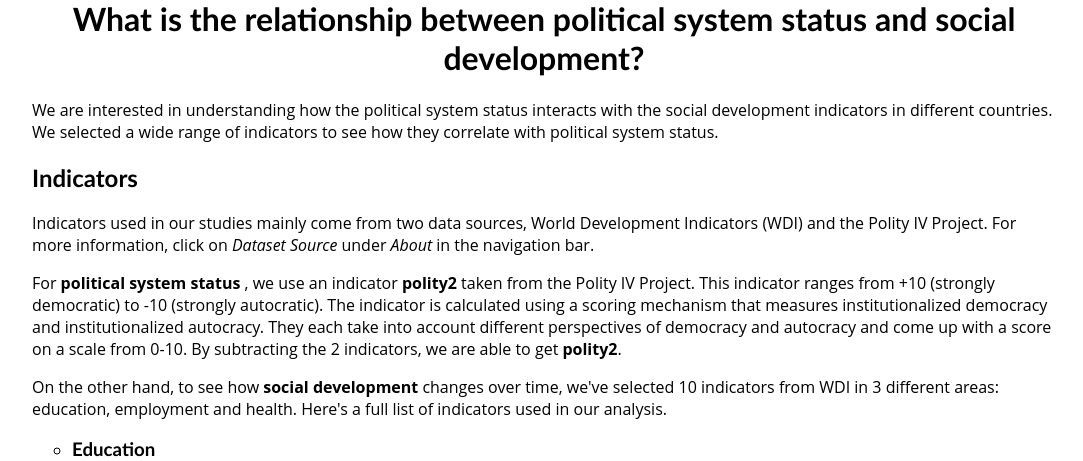
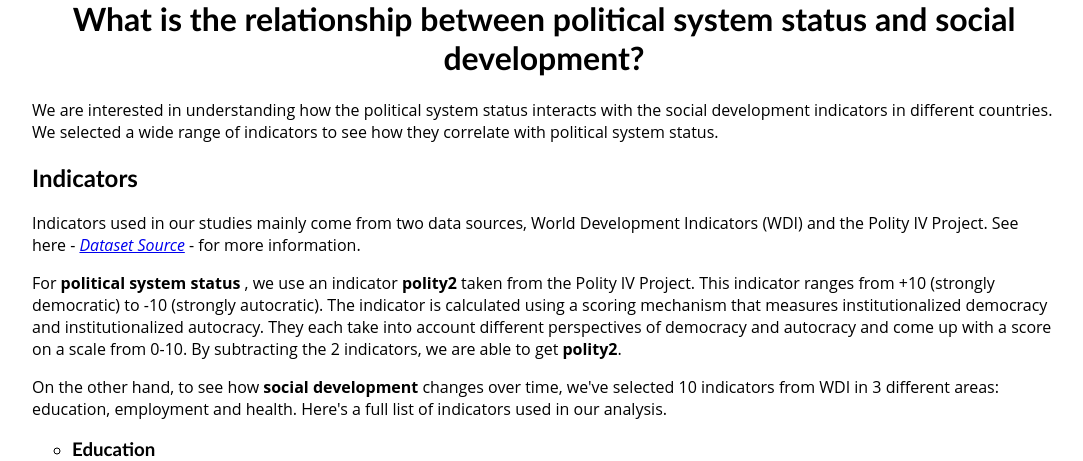
Before and after one commit to jxie4/project-SJR, a Django app: page /dev/question in a window 1280 px wide. Shown: the part 162-623 px from the top of the page, without its empty margins (96-1179 px from the left). Run offline with Django 3.2, Linux system fonts and the light colour scheme.

Commit message:
Few edits

```diff
--- a/SJR/dev/templates/question.html
+++ b/SJR/dev/templates/question.html
@@ -11,7 +11,7 @@ political system status.
 
 <p>
 <h2> Indicators </h2>
-Indicators used in our studies mainly come from two data sources, World Development Indicators (WDI) and the Polity IV Project. For more information, click on <i>Dataset Source</i> under <i>About</i> in the navigation bar.
+Indicators used in our studies mainly come from two data sources, World Development Indicators (WDI) and the Polity IV Project. See here - <a href="/dev/datasetsource"><i>Dataset Source</i></a> - for more information.
 
 <p>
 
```
